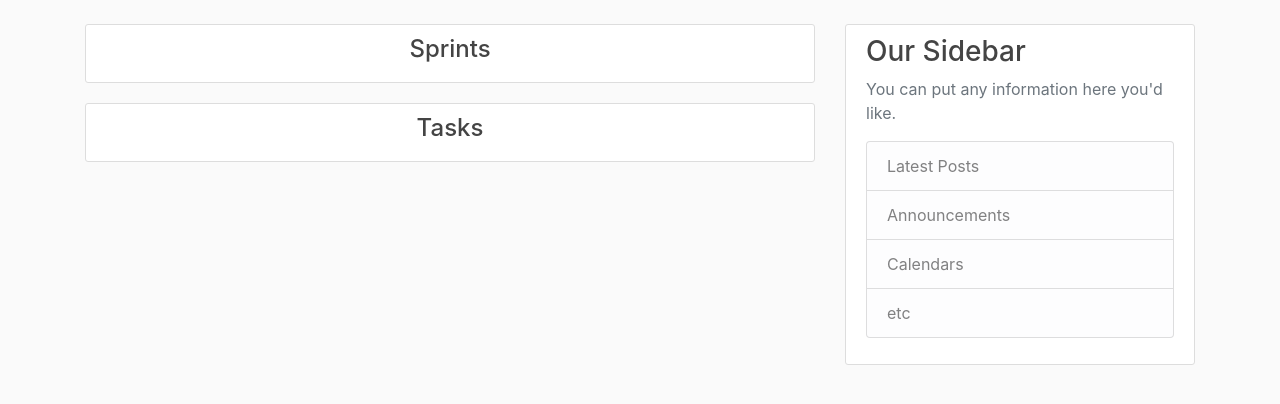
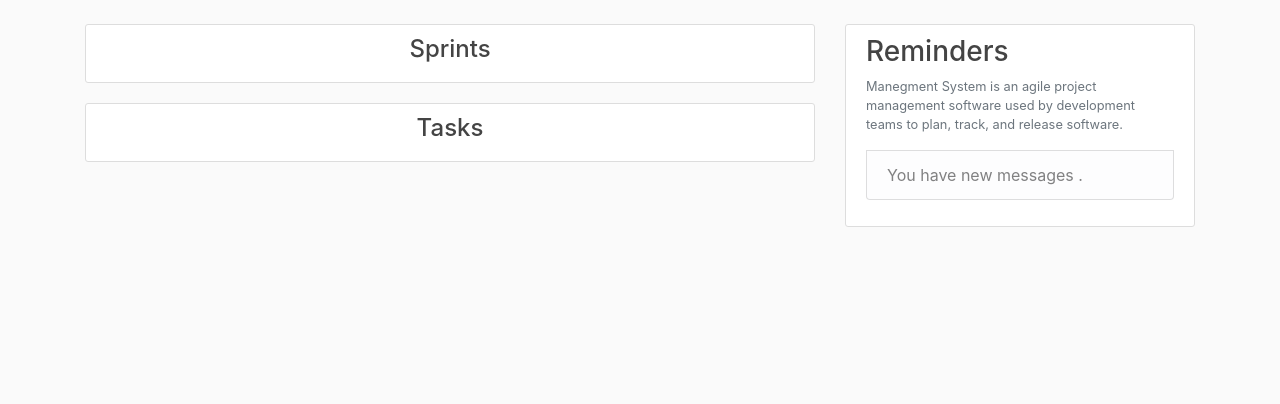
Before and after one commit to Dor-Azriel/Agile-Project-Management-Website, a Django app: page /accounts/profile/client/32/ in a window 1280 px wide. Shown: the part 56-460 px from the top of the page. Run offline with Django 3.2, Linux system fonts and the light colour scheme; data comes from the database, SQL or seed files in the repository; some libraries are stand-ins or nearby versions.

Commit message:
Base last fix

```diff
--- a/templates/Base.html
+++ b/templates/Base.html
@@ -22,13 +22,13 @@
     <header class="site-header">
       <nav class="navbar navbar-expand-md navbar-dark bg-steel fixed-top">
         <div class="container">
-          <a class="navbar-brand mr-4" href="{% url 'logd_view' %}">Manegment system</a>
+          <a class="navbar-brand mr-4" href="{% url 'home_view' %}">Manegment system</a>
           <button class="navbar-toggler" type="button" data-toggle="collapse" data-target="#navbarToggle" aria-controls="navbarToggle" aria-expanded="false" aria-label="Toggle navigation">
           <span class="navbar-toggler-icon"></span>
           </button>
           <div class="collapse navbar-collapse" id="navbarToggle">
             <div class="navbar-nav mr-auto">
-              <a class="nav-item nav-link" href="{% url 'logd_view' %}">Home</a>
+              <a class="nav-item nav-link" href="{% url 'home_view' %}">Home</a>
               <a class="nav-item nav-link" href="{% url 'MessagePage_view' %}">Messages</a>
             </div>
             <!-- Navbar Right Side -->
@@ -57,13 +57,11 @@
         </div>
         <div class="col-md-4">
           <div class="content-section">
-            <h3>Our Sidebar</h3>
-            <p class='text-muted'>You can put any information here you'd like.
-              <ul class="list-group">
-                <li class="list-group-item list-group-item-light">Latest Posts</li>
-                <li class="list-group-item list-group-item-light">Announcements</li>
-                <li class="list-group-item list-group-item-light">Calendars</li>
-                <li class="list-group-item list-group-item-light">etc</li>
+            <h3>Reminders </h3>
+            <small><p class='text-muted'>Manegment System is an agile project management software used by development teams to plan, track, and release software.
+              <ul class="list-group"></small>
+                <li class="list-group-item list-group-item-light">You have {{ msgcount }} new messages .</li>
+
               </ul>
             </p>
           </div>
```
